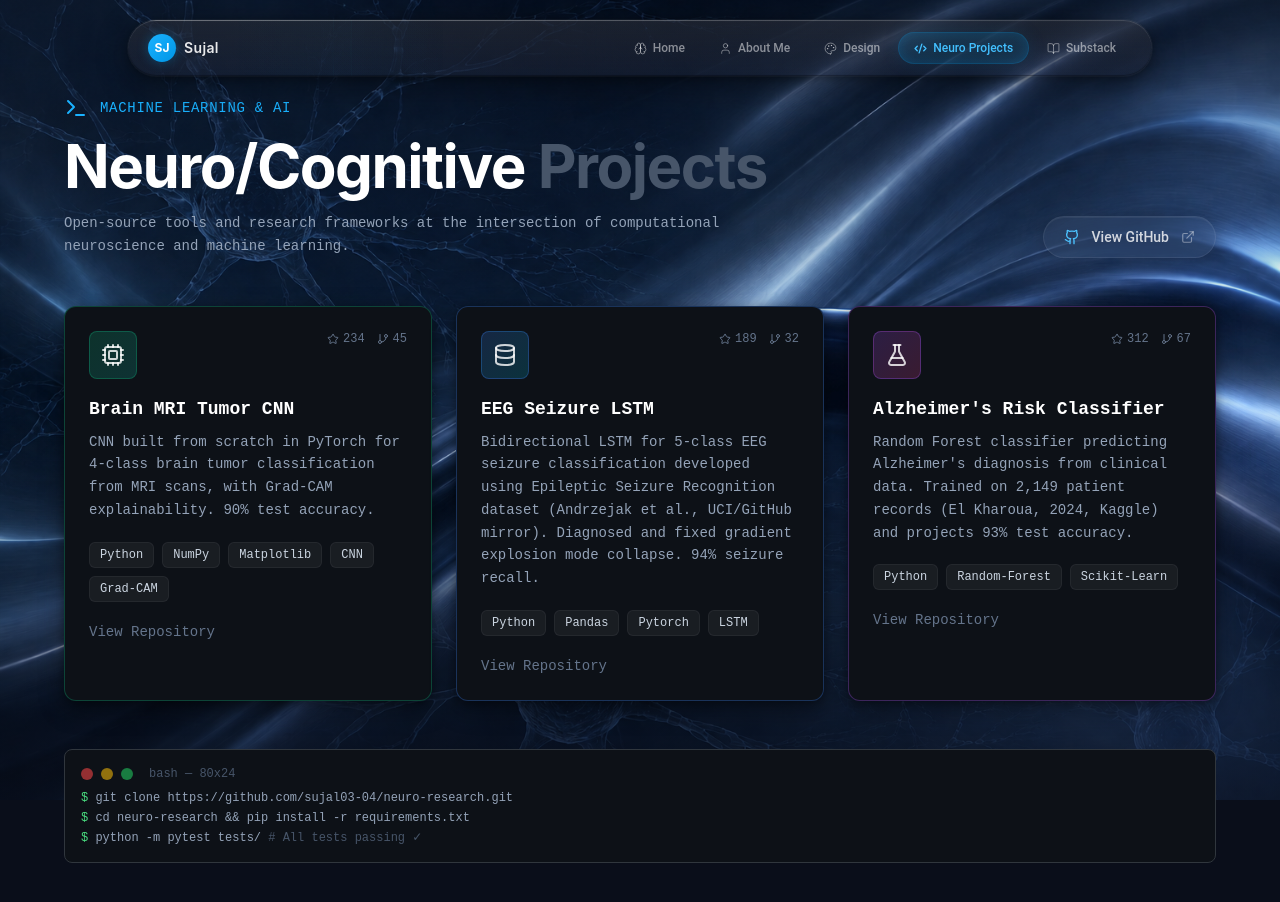
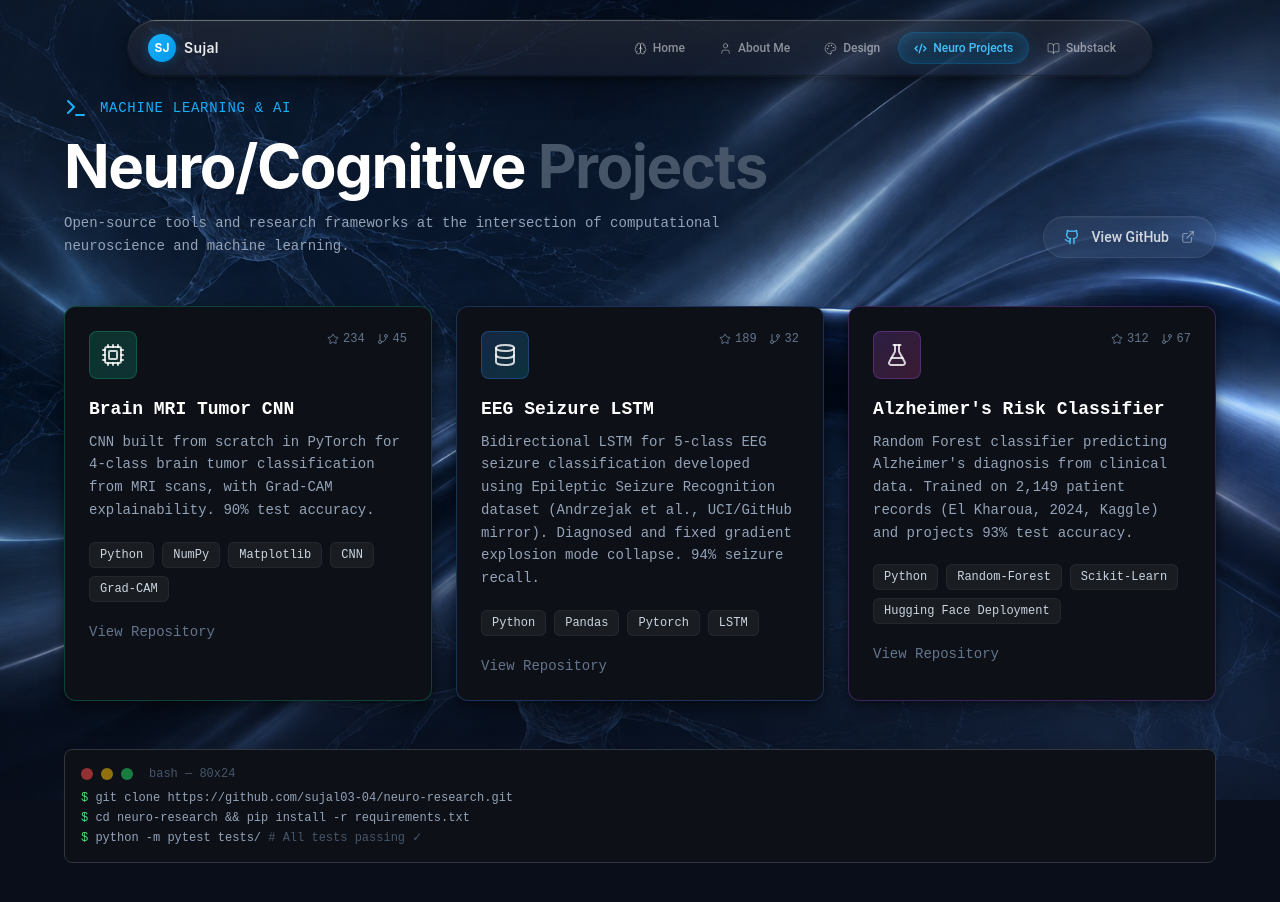
Before and after one commit to coolking26480-art/todo, a Next.js app in the folder portfolio/: page / in a window 1280 px wide. Both pictures are taken after a click on the button "Neuro Projects". Shown: the top 902 px of the page. Built offline with nearby package versions, Linux system fonts and the light colour scheme.

Commit message:
Update tech stack for Alzheimer's Risk Classifier
Added 'Hugging Face Deployment' to the tech stack for the Alzheimer's Risk Classifier project.

```diff
--- a/portfolio/components/CodeProjects.tsx
+++ b/portfolio/components/CodeProjects.tsx
@@ -30,7 +30,7 @@ const projects = [
     id: 3,
     title: "Alzheimer's Risk Classifier",
     description: "Random Forest classifier predicting Alzheimer's diagnosis from clinical data. Trained on 2,149 patient records (El Kharoua, 2024, Kaggle) and projects 93% test accuracy.",
-    tech: ["Python", "Random-Forest", "Scikit-Learn"],
+    tech: ["Python", "Random-Forest", "Scikit-Learn", "Hugging Face Deployment"],
     stats: { stars: 312, forks: 67 },
     icon: FlaskConical,
     color: "from-purple-500/20 to-pink-500/20",
```
